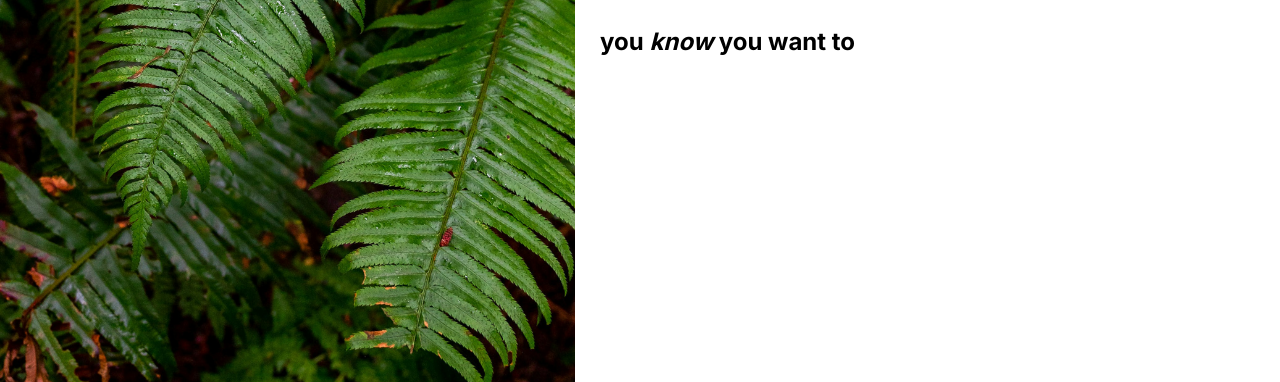
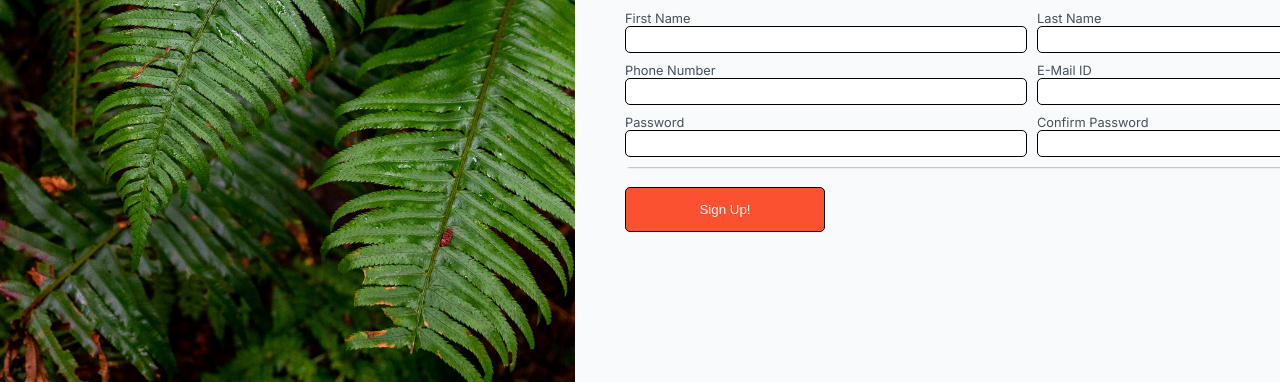
Before and after one commit to Tx-3011/sign-up-form, a plain HTML site: page index.html in a window 1280 px wide. Shown: the part 418-800 px from the top of the page. Drawn offline with Linux system fonts and the light colour scheme; a web font is replaced by a local one.

Commit message:
added a submit button and styled the input components

```diff
--- a/index.html
+++ b/index.html
@@ -23,7 +23,55 @@
             </b></p>
             <p><b>Sign up <i>now</i> to get started.</b></p>
             <br>
-        <p><b>you <em>know</em> you want to</b></p>
+            <p><b>you <em>know</em> you want to</b></p>
+
+        </div>
+
+        <div class="signForm">
+
+            <h2>Let's Do It!</h2>
+            <br>
+            <form class="theForm">
+                <div class="Fname">
+                    <label for="firstName">First Name</label>
+                    <input type="text" id="firstName" class="firstName">
+
+                </div>
+
+                <div class="Lname">
+
+                    <label for="lastName">Last Name</label>
+                    <input type="text" class="lastName" id="lastName">
+                </div>
+
+                <div class="numberDiv">
+                    <label for="number">Phone Number</label>
+                    <input type="number" class="number" id="number">
+
+                </div>
+
+                <div class="mailDiv">
+                    <label for="mail">E-Mail ID</label>
+                    <input type="email" class="mail" id="mail">
+
+                </div>
+
+
+                <div class="passwordDiv">
+                    <label for="password">Password</label>
+                    <input type="password" class="password" id="password">
+
+                </div>
+
+                <div class="passwordCDiv">
+                    <label for="passwordC">Confirm Password</label>
+                    <input type="password" class="passwordC" id="passwordC">
+
+                </div>
+
+            </form>
+
+            <button class="submit" type="submit">Sign Up!</button>
         </div>
 
     </div>
--- a/styles.css
+++ b/styles.css
@@ -58,6 +58,7 @@ body{
     flex-direction: column;
     font-size: 1.5rem;
     justify-content: center;
+    background-color: #f9fafb;
 }
 
 .introText{
@@ -66,3 +67,61 @@ body{
     width: 850px;
     line-height: 30px;
 }
+
+.theForm{
+    font-size: 0.8rem;
+    color: #464f5a;
+
+    margin: 10px;
+    margin-left: 25px;
+
+    display: flex;
+    flex-wrap: wrap;
+
+    box-shadow: 0 3px 2px -3px rgb(91, 91, 91);
+}
+
+.mailDiv,
+.Lname,
+.Fname,
+.passwordDiv,
+.passwordCDiv,
+.numberDiv{
+    display: flex;
+    flex-direction: column;
+}
+
+input{
+    width: 400px;
+    margin-right: 10px;
+    margin-bottom: 10px;
+    border-radius: 5px;
+    height: 25px;
+
+    border: 1px solid black;
+
+
+}
+
+.signForm{
+    display: flex;
+    flex-direction: column;
+    margin-left: 25px;
+    margin-top: 25px;
+
+    font-size: 1.5rem;
+}
+
+.submit{
+    width: 200px;
+    height: 45px;
+    align-self: flex-start;
+    margin-left: 25px;
+    margin-top: 10px;
+    position: relative;
+    border-radius: 5px;
+    background-color: #fc5130;
+    color: whitesmoke;
+
+    border: 1px solid black;
+}
```
